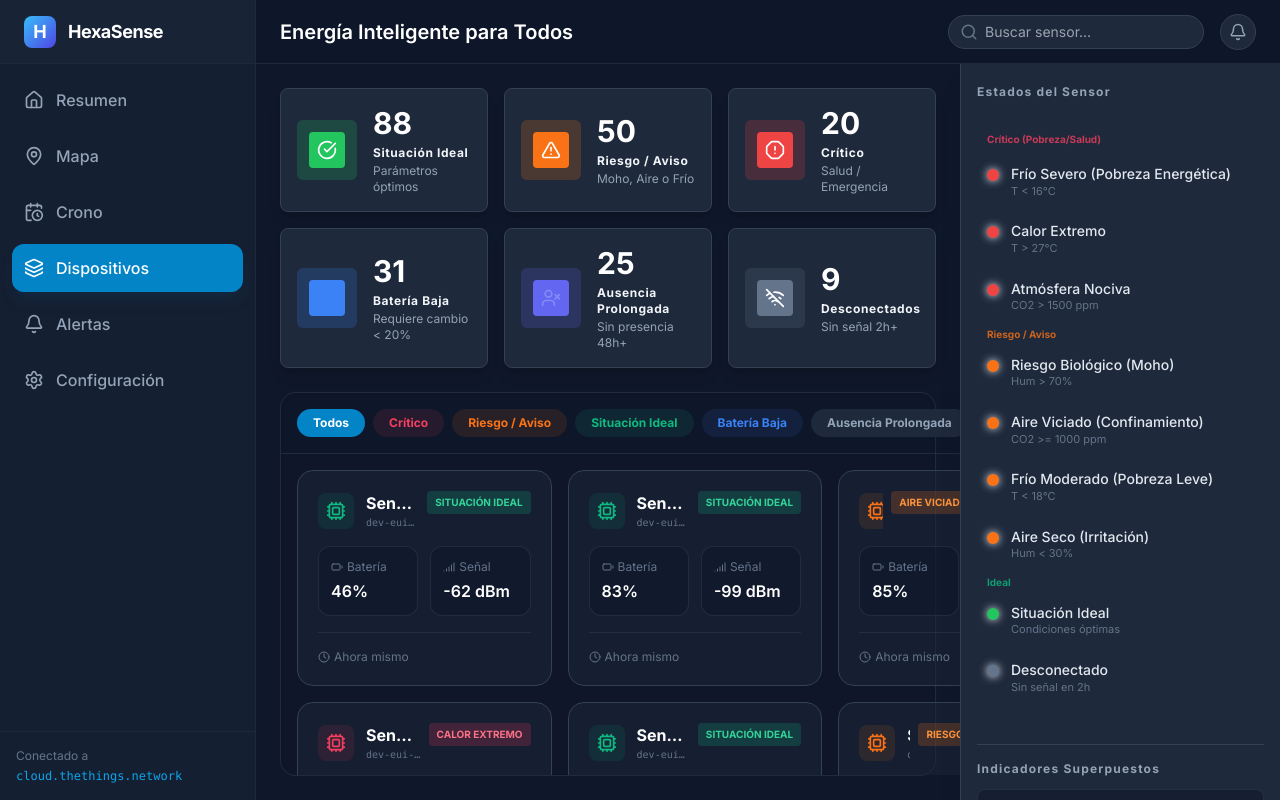
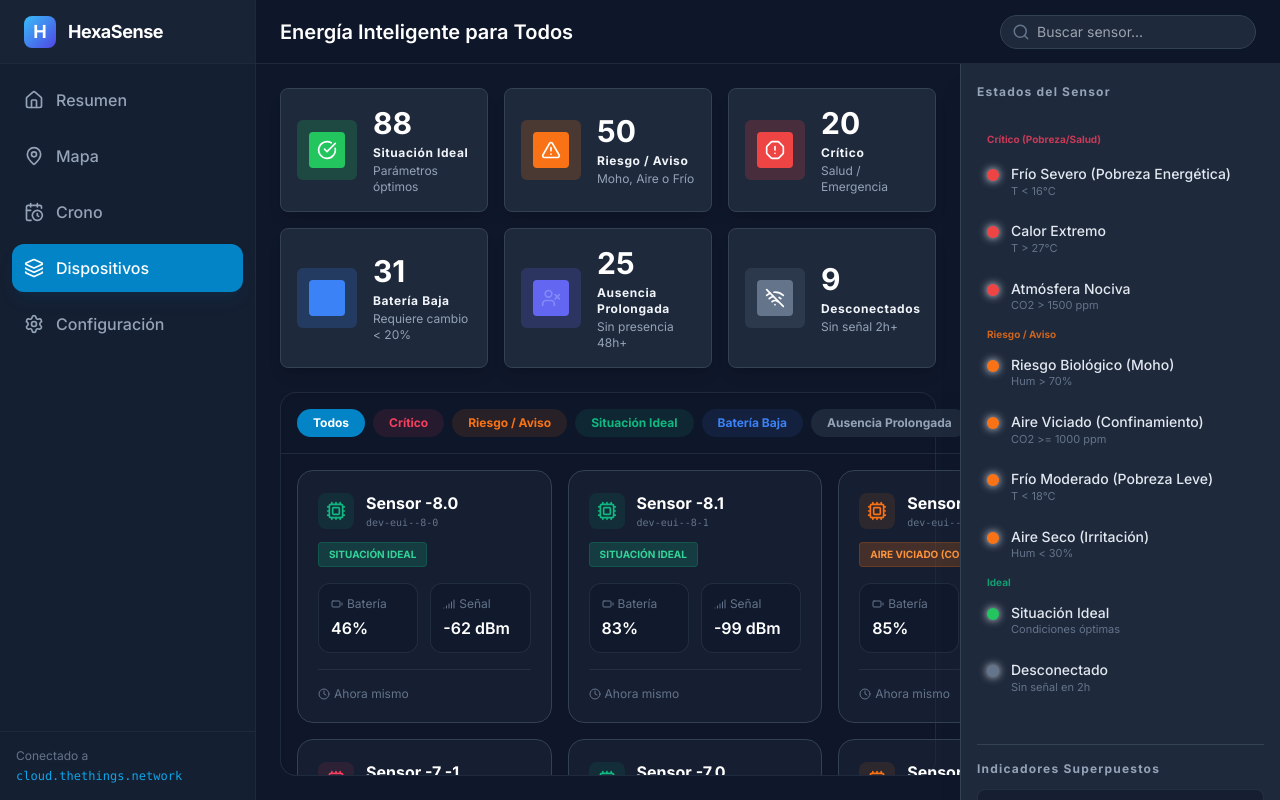
Before and after one commit to alvarojd/eitel, a React (Vite) app: page / in a window 1280 px wide. Both pictures are taken after a click on the element "Dispositivos". Built offline with nearby package versions, Linux system fonts and the light colour scheme.

Commit message:
UI: Adjust device card layout and remove Alertas section

```diff
--- a/src/App.tsx
+++ b/src/App.tsx
@@ -152,7 +152,7 @@ const App: React.FC = () => {
               onSensorSelect={handleSensorSelect}
               selectedSensorId={selectedSensorId}
             />
-          ) : (activeTab === Tab.ALERTAS || activeTab === Tab.DISPOSITIVOS) ? (
+          ) : activeTab === Tab.DISPOSITIVOS ? (
             <DeviceList
               sensors={filteredSensors}
               onSensorSelect={handleSensorSelect}
--- a/src/components/dashboard/DeviceList.tsx
+++ b/src/components/dashboard/DeviceList.tsx
@@ -1,6 +1,6 @@
 import React from 'react';
 import { SensorData } from '../../types';
-import { Cpu, Battery, Signal, Clock, Calendar } from 'lucide-react';
+import { Cpu, Battery, Signal, Clock } from 'lucide-react';
 import { STATUS_COLORS, STATUS_LABELS } from '../../constants';
 import StatusFilterBar from '../common/StatusFilterBar';
 import { filterSensors } from '../../utils/sensorFilters';
@@ -11,9 +11,8 @@ interface DeviceListProps {
     activeTab?: string;
 }
 
-const DeviceList: React.FC<DeviceListProps> = ({ sensors, onSensorSelect, activeTab }) => {
+const DeviceList: React.FC<DeviceListProps> = ({ sensors, onSensorSelect }) => {
     const [filter, setFilter] = React.useState<string>('all');
-    const isAlertsView = activeTab === 'alertas';
 
     const filteredSensors = filterSensors(sensors, filter);
 
@@ -29,6 +28,7 @@ const DeviceList: React.FC<DeviceListProps> = ({ sensors, onSensorSelect, active
                             onClick={() => onSensorSelect(sensor)}
                             className="bg-slate-800/50 border border-slate-700 p-5 rounded-2xl hover:border-sky-500/50 hover:bg-slate-800 transition-all cursor-pointer group"
                         >
+                            <div className="flex flex-col gap-3">
                                 <div className="flex justify-between items-start">
                                     <div className="flex items-center gap-3 overflow-hidden">
                                         <div className={`p-2 rounded-lg shrink-0 ${STATUS_COLORS[sensor.estado_id] === '#22c55e' ? 'bg-emerald-500/10 text-emerald-500' :
@@ -47,17 +47,16 @@ const DeviceList: React.FC<DeviceListProps> = ({ sensors, onSensorSelect, active
                                             </p>
                                         </div>
                                     </div>
-                                <div className={`px-2 py-1 rounded text-[10px] font-bold uppercase shrink-0 ml-2 ${STATUS_COLORS[sensor.estado_id] === '#22c55e' ? 'bg-emerald-500/20 text-emerald-400' :
-                                    STATUS_COLORS[sensor.estado_id] === '#ef4444' ? 'bg-rose-500/20 text-rose-400' :
-                                        STATUS_COLORS[sensor.estado_id] === '#f97316' ? 'bg-orange-500/20 text-orange-400' :
-                                            'bg-slate-500/20 text-slate-400'
+                                </div>
+                                <div className={`inline-flex self-start px-2.5 py-1 rounded text-[10px] font-bold uppercase ${STATUS_COLORS[sensor.estado_id] === '#22c55e' ? 'bg-emerald-500/20 text-emerald-400 border border-emerald-500/20' :
+                                    STATUS_COLORS[sensor.estado_id] === '#ef4444' ? 'bg-rose-500/20 text-rose-400 border border-rose-500/20' :
+                                        STATUS_COLORS[sensor.estado_id] === '#f97316' ? 'bg-orange-500/20 text-orange-400 border border-orange-500/20' :
+                                            'bg-slate-500/20 text-slate-400 border border-slate-500/20'
                                     }`}>
                                     {STATUS_LABELS[sensor.estado_id]}
                                 </div>
                             </div>
 
-                            {!isAlertsView && (
-                                <>
                             <div className="grid grid-cols-2 gap-3 mt-4">
                                 <div className="bg-slate-900/50 p-3 rounded-xl border border-slate-700/50">
                                     <div className="text-xs text-slate-500 mb-1 flex items-center gap-1">
@@ -78,8 +77,6 @@ const DeviceList: React.FC<DeviceListProps> = ({ sensors, onSensorSelect, active
                                     <Clock size={12} /> {sensor.lastSeen}
                                 </div>
                             </div>
-                                </>
-                            )}
                         </div>
                     ))}
                 </div>
--- a/src/components/dashboard/LegendPanel.tsx
+++ b/src/components/dashboard/LegendPanel.tsx
@@ -109,8 +109,7 @@ const LegendPanel = ({ stats }: { stats: Stats }) => {
             <div className="border-t border-slate-700 my-2 pt-4">
                 <h3 className="text-xs font-bold text-slate-400 tracking-widest mb-3">Estadísticas Rápidas</h3>
                 <div className="text-xs text-slate-400 space-y-2">
-                    <p>Total Nodos: <span className="text-white font-mono float-right">{stats.total}</span></p>
-                    <p>Uptime: <span className="text-green-400 font-mono float-right">{stats.uptime}%</span></p>
+                    <p>Nodos Activos: <span className="text-white font-mono float-right">{stats.total - stats.offline}/{stats.total}</span></p>
                     <p>Temp Prom: <span className="text-white font-mono float-right">{stats.avgTemp}°C</span></p>
                 </div>
             </div>
--- a/src/components/layout/Layout.tsx
+++ b/src/components/layout/Layout.tsx
@@ -96,13 +96,6 @@ const Layout: React.FC<LayoutProps> = ({
             isCollapsed={isSidebarCollapsed}
           />
           <NavItem
-            icon={<Bell size={20} />}
-            label="Alertas"
-            active={activeTab === Tab.ALERTAS}
-            onClick={() => onTabChange(Tab.ALERTAS)}
-            isCollapsed={isSidebarCollapsed}
-          />
-          <NavItem
             icon={<Settings size={20} />}
             label="Configuración"
             active={activeTab === Tab.CONFIGURACION}
@@ -135,9 +128,6 @@ const Layout: React.FC<LayoutProps> = ({
                 className="bg-slate-800 text-sm text-white pl-9 pr-4 py-1.5 rounded-full border border-slate-700 focus:outline-none focus:border-sky-500 transition-colors w-40 lg:w-64"
               />
             </div>
-            <button className="p-2 text-slate-400 hover:text-white bg-slate-800 rounded-full border border-slate-700 flex-shrink-0">
-              <Bell size={18} />
-            </button>
           </div>
         </header>
 
--- a/src/services/mockDataService.ts
+++ b/src/services/mockDataService.ts
@@ -134,8 +134,7 @@ export const getStats = (sensors: SensorData[]): Stats => {
     offline: sensors.filter(isOffline).length,
     lowBattery: sensors.filter(s => s.indicators?.lowBattery || (s.estado_id !== 1 && s.battery < 20)).length,
     absenceCount: sensors.filter(s => s.indicators?.longTermNoOccupancy).length,
-    avgTemp: parseFloat(avgTemp.toFixed(1)),
-    uptime: 99.8
+    avgTemp: parseFloat(avgTemp.toFixed(1))
   };
 };
 
--- a/src/types.ts
+++ b/src/types.ts
@@ -2,7 +2,6 @@ export enum Tab {
   RESUMEN = 'resumen',
   MAPA = 'mapa',
   DISPOSITIVOS = 'dispositivos',
-  ALERTAS = 'alertas',
   CONFIGURACION = 'configuracion',
   CRONO = 'crono'
 }
@@ -41,7 +40,6 @@ export interface Stats {
   lowBattery: number; // Conteo independiente
   absenceCount: number; // Ausencia prolongada
   avgTemp?: number;
-  uptime?: number;
 }
 
 export interface TTNConfig {
```
Lines whose indentation alone changed are shown as unchanged.
